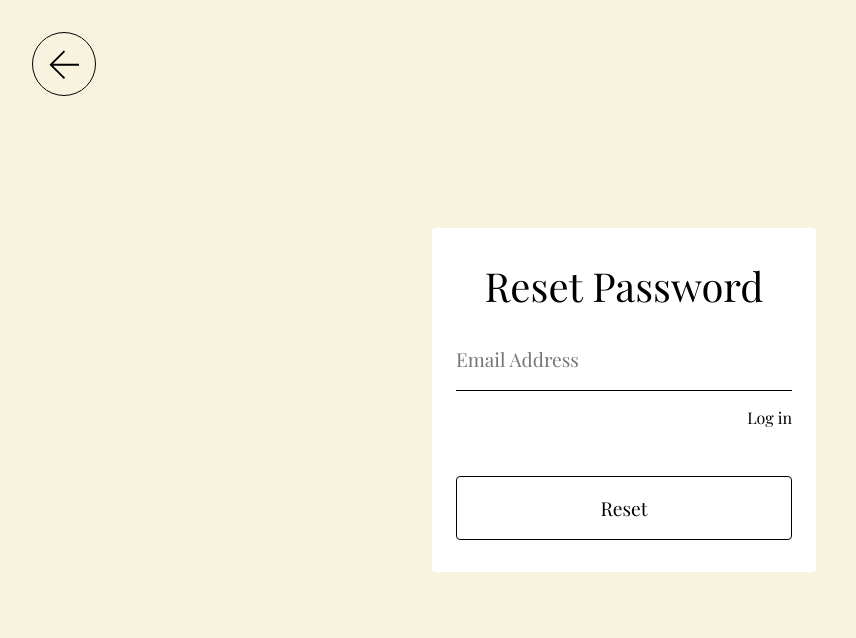
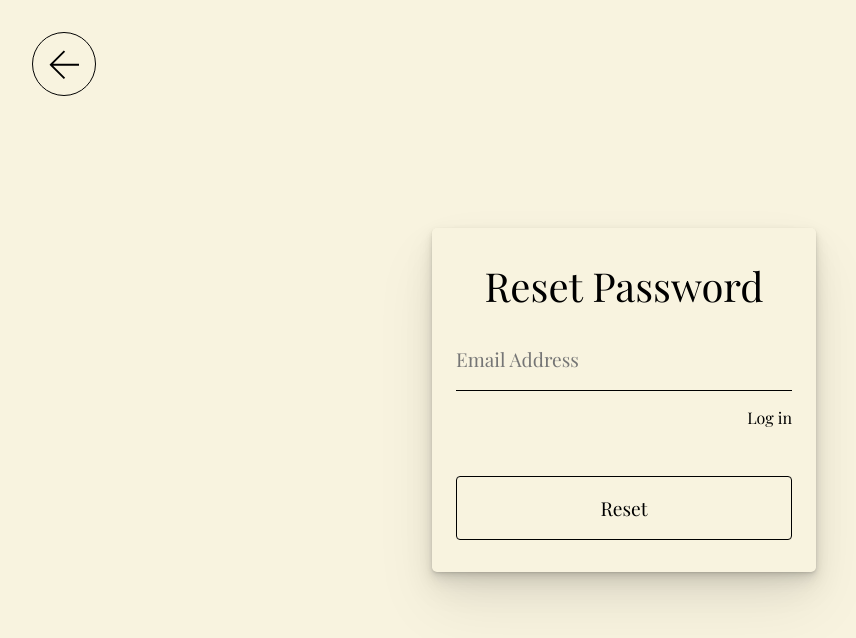
Before and after one commit to MarioGrusz/bean-bazaar, a React (Vite) app in the folder client/: page /reset-password in a window 1280 px wide. Shown: the top 638 px of the page, without its empty margins (16-872 px from the left). Built offline with nearby package versions, Linux system fonts and the light colour scheme; no server answers; sample sign-in values are in the browser's storage.

Commit message:
authorization pages styles updated

```diff
--- a/client/src/styles/global.scss
+++ b/client/src/styles/global.scss
@@ -169,12 +169,15 @@ AUTHORIZATION PAGES
   }
 
   &__form-wrapper {
-    background-color: white;
     padding: 2rem 1.5rem;
     border-radius: 4px;
     width: 60%;
     min-width: 16rem;
     height: auto;
+    border-radius: 5px;
+    box-shadow: rgba(0, 0, 0, 0.07) 0px 1px 2px, rgba(0, 0, 0, 0.07) 0px 2px 4px,
+      rgba(0, 0, 0, 0.07) 0px 4px 8px, rgba(0, 0, 0, 0.07) 0px 8px 16px,
+      rgba(0, 0, 0, 0.07) 0px 16px 32px, rgba(0, 0, 0, 0.07) 0px 32px 64px;
 
     @include mq(desktop, max) {
       width: 100%;
```
